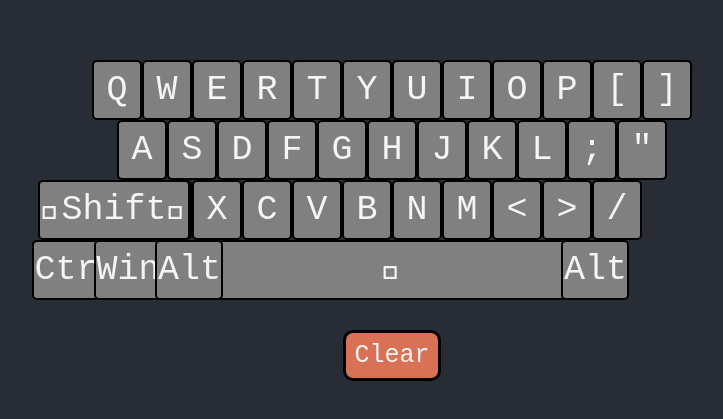
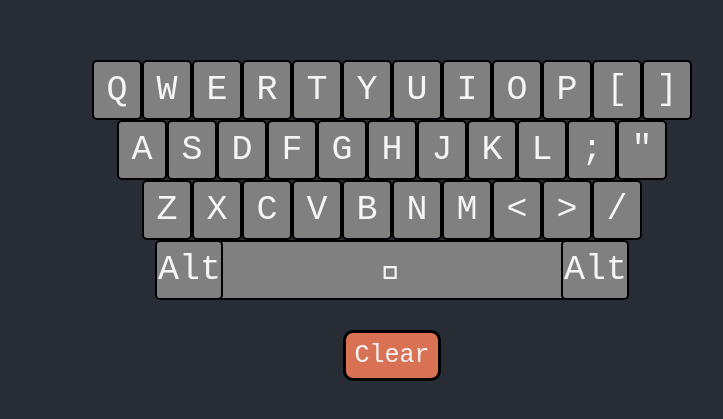
Before and after one commit to jordan-liubenov/keyboard-tester, a React (Create React App) app: page / in a window 1280 px wide. Shown: the part 195-614 px from the top of the page, without its empty margins (248-971 px from the left). Built offline with nearby package versions, Linux system fonts and the light colour scheme.

Commit message:
update readme

```diff
--- a/src/components/Keyboard/Keyboard.tsx
+++ b/src/components/Keyboard/Keyboard.tsx
@@ -37,9 +37,9 @@ const Keyboard = (props: KeyboardProps) => {
         })}
       </div>
       <div>
-        <div className="LShift">
+        {/* <div className="LShift">
           {"\0"}Shift{"\0"}{" "}
-        </div>
+        </div> */}
         {thirdRow.map((legend) => {
           return (
             <Button
@@ -52,8 +52,8 @@ const Keyboard = (props: KeyboardProps) => {
         })}
       </div>
       <div className="bottomRow">
-        <div className="LCtrl">Ctr</div>
-        <div className="Win">Win</div>
+        {/* <div className="LCtrl">Ctr</div>
+        <div className="Win">Win</div> */}
         <div className="LAlt">Alt</div>
         <div className="RAlt">Alt</div>
         <div className="spacebar">{"\0"}</div>
```
Also changed, not shown: 1 other file (tests, documents, lock files or other folders).
